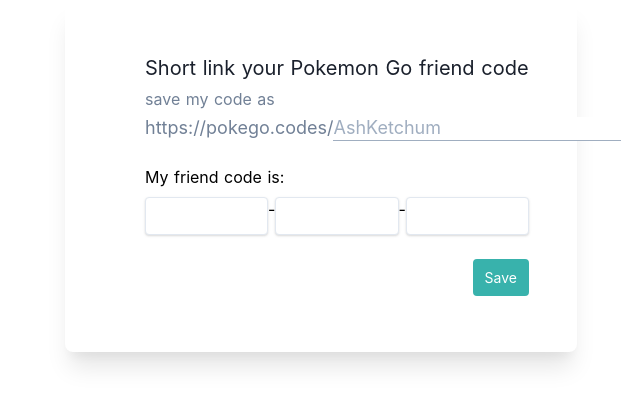
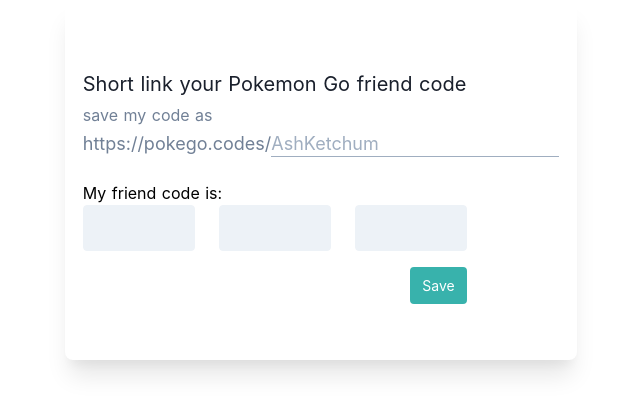
Before and after one commit to nikosalonen/pokego, a Nuxt app: page / in a window 1280 px wide. Shown: the top 414 px of the page, without its empty margins (319-959 px from the left). Built offline with nearby package versions, Linux system fonts and the light colour scheme.

Commit message:
fix inputs for firefox

```diff
--- a/pages/index.vue
+++ b/pages/index.vue
@@ -1,12 +1,12 @@
 <template>
   <div class="container mx-auto">
     <div class="max-w-lg mx-auto p-10 bg-white rounded-lg shadow-xl">
-      <div class="sm:flex sm:items-center px-6 py-4">
+      <div class="flex flex-col sm:flex sm:items-center px-6 py-4">
         <!-- <img
           class="block mx-auto sm:mx-0 sm:flex-shrink-0 h-12 sm:h-16"
           src="~/static/pokeball.png"
         /> -->
-        <div class="mt-4 sm:mt-0 sm:ml-4 text-center sm:text-left">
+        <div class="mt-4  text-center sm:text-left">
           <h1 class="text-xl text-gray-900 leading-tight">
             Short link your Pokemon Go friend code
           </h1>
@@ -25,33 +25,37 @@
               </span>
             </div>
           </div>
-          <div class="mt-4">
+          <div class="mt-4 flex flex-col">
             <h2>My friend code is:</h2>
-            <form id="form" @submit="checkForm" class="w-full max-w-sm">
-              <div class="flex items-stretch py-2">
+            <form id="form" @submit="checkForm" class=" max-w-sm">
+              <div class="flex flex-wrap -mx-3 mb-2">
+                <div class="w-1/3 px-3 mb-6 md:mb-0">
                   <input
                     v-model="code1"
                     maxlength="4"
                     nimlength="4"
-                  type="number"
-                  class="shadow appearance-none border rounded w-full py-2 px-3 text-gray-700 leading-tight focus:outline-none focus:shadow-outline"
+                    type="text"
+                    class="appearance-none block w-full bg-gray-200 text-gray-700 border border-gray-200 rounded py-3 px-4 leading-tight focus:outline-none focus:bg-white focus:border-gray-500"
                   />
-                -
+                </div>
+                <div class="w-1/3 px-3 mb-6 md:mb-0">
                   <input
                     v-model="code2"
                     maxlength="4"
                     nimlength="4"
-                  type="number"
-                  class="shadow appearance-none border rounded w-full py-2 px-3 text-gray-700 leading-tight focus:outline-none focus:shadow-outline"
+                    type="text"
+                    class="appearance-none block w-full bg-gray-200 text-gray-700 border border-gray-200 rounded py-3 px-4 leading-tight focus:outline-none focus:bg-white focus:border-gray-500"
                   />
-                -
+                </div>
+                <div class="w-1/3 px-3 mb-6 md:mb-0">
                   <input
                     v-model="code3"
                     maxlength="4"
                     nimlength="4"
-                  type="number"
-                  class="shadow appearance-none border rounded w-full py-2 px-3 text-gray-700 leading-tight focus:outline-none focus:shadow-outline"
+                    type="text"
+                    class="appearance-none block w-full bg-gray-200 text-gray-700 border border-gray-200 rounded py-3 px-4 leading-tight focus:outline-none focus:bg-white focus:border-gray-500"
                   />
+                </div>
               </div>
               <div
                 v-if="errors.length"
@@ -72,8 +76,71 @@
                   outlined
                 />
               </div>
+              <!--
+
+            <div class="w-full md:w-1/3 px-3 mb-6 md:mb-0">
+              <label
+                class="block uppercase tracking-wide text-gray-700 text-xs font-bold mb-2"
+                for="grid-city"
+              >
+                City
+              </label>
+              <input
+                id="grid-city"
+                class="appearance-none block w-full bg-gray-200 text-gray-700 border border-gray-200 rounded py-3 px-4 leading-tight focus:outline-none focus:bg-white focus:border-gray-500"
+                type="text"
+                placeholder="Albuquerque"
+              />
+            </div>
+            <div class="w-full md:w-1/3 px-3 mb-6 md:mb-0">
+              <label
+                class="block uppercase tracking-wide text-gray-700 text-xs font-bold mb-2"
+                for="grid-state"
+              >
+                State
+              </label>
+              <div class="relative">
+                <select
+                  id="grid-state"
+                  class="block appearance-none w-full bg-gray-200 border border-gray-200 text-gray-700 py-3 px-4 pr-8 rounded leading-tight focus:outline-none focus:bg-white focus:border-gray-500"
+                >
+                  <option>New Mexico</option>
+                  <option>Missouri</option>
+                  <option>Texas</option>
+                </select>
+                <div
+                  class="pointer-events-none absolute inset-y-0 right-0 flex items-center px-2 text-gray-700"
+                >
+                  <svg
+                    class="fill-current h-4 w-4"
+                    xmlns="http://www.w3.org/2000/svg"
+                    viewBox="0 0 20 20"
+                  >
+                    <path
+                      d="M9.293 12.95l.707.707L15.657 8l-1.414-1.414L10 10.828 5.757 6.586 4.343 8z"
+                    />
+                  </svg>
+                </div>
+              </div>
+            </div>
+            <div class="w-full md:w-1/3 px-3 mb-6 md:mb-0">
+              <label
+                class="block uppercase tracking-wide text-gray-700 text-xs font-bold mb-2"
+                for="grid-zip"
+              >
+                Zip
+              </label>
+              <input
+                id="grid-zip"
+                class="appearance-none block w-full bg-gray-200 text-gray-700 border border-gray-200 rounded py-3 px-4 leading-tight focus:outline-none focus:bg-white focus:border-gray-500"
+                type="text"
+                placeholder="90210"
+              />
+            </div>
+          </div> -->
             </form>
           </div>
+
           <div v-if="result" class="mt-4">
             <div
               class="bg-teal-100 border border-teal-400 text-teal-700 px-4 py-3 rounded relative"
```
Lines whose indentation alone changed are shown as unchanged.
